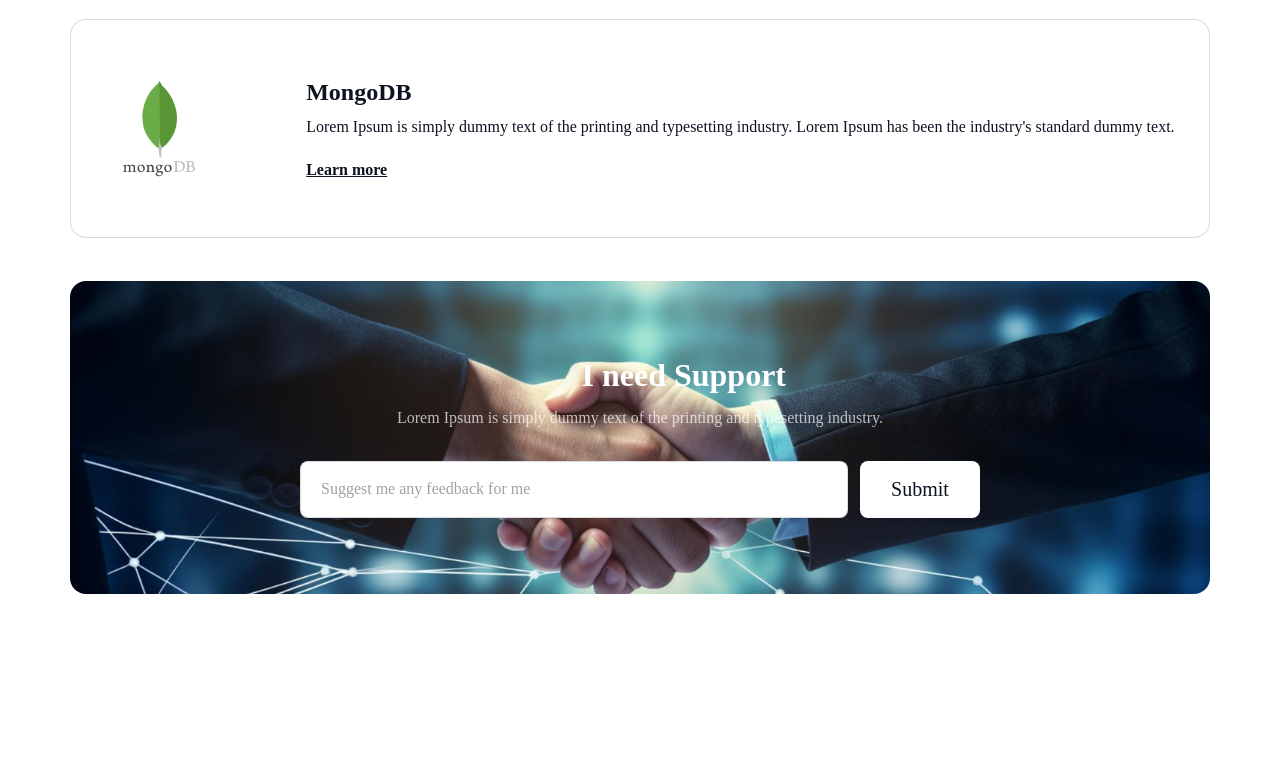
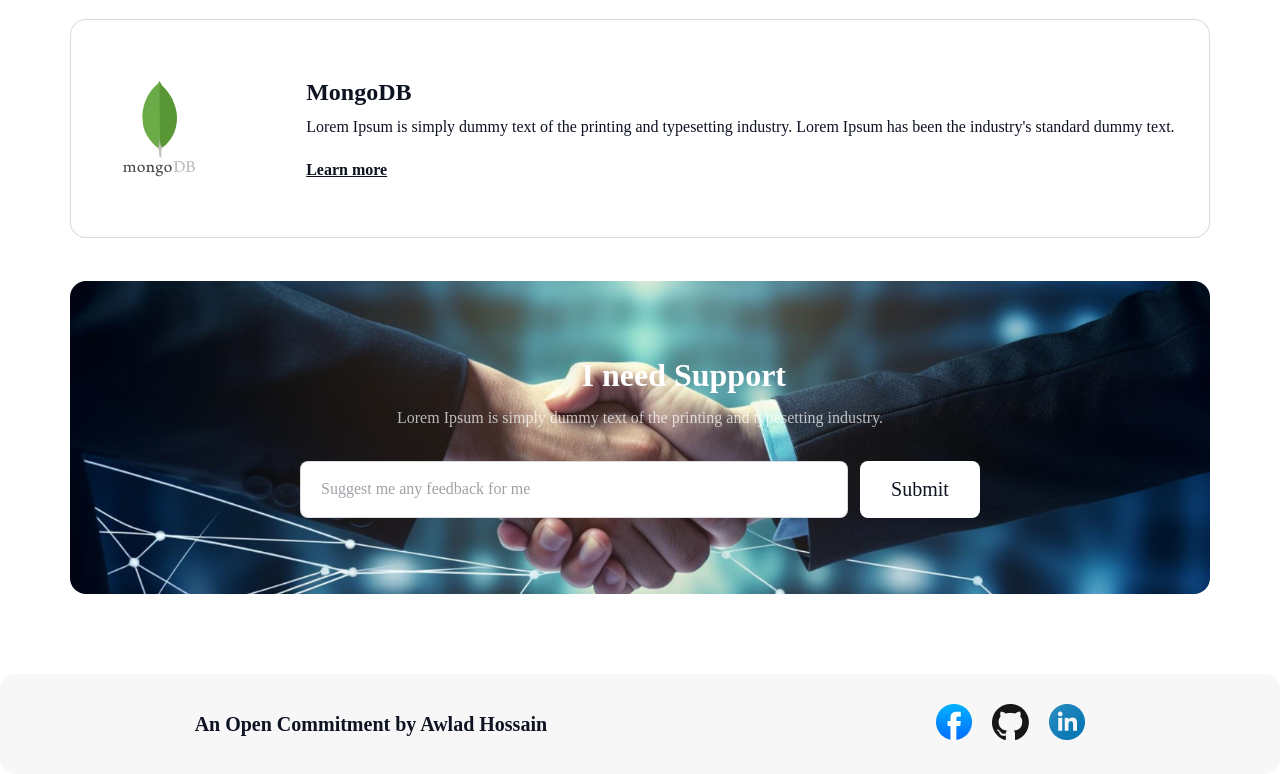
Before and after one commit to tareque101/Portfolio-design-assignment, a plain HTML site: page index.html in a window 1280 px wide. Shown: the part 4503-5277 px from the top of the page. Before the commit the page ends 5097 px from the top, so only its background shows below. Drawn offline with Linux system fonts and the light colour scheme; a web font is replaced by a local one.

Commit message:
ended the design

```diff
--- a/index.html
+++ b/index.html
@@ -249,6 +249,19 @@
 
     <footer>
 
+        <section class="fott">
+
+            <h2>An Open Commitment by Awlad Hossain</h2>
+
+            <div class="tag">
+
+                <a href="https://www.facebook.com/TarakurRahman0185/" target="_blank" class="fb"><img src="/assets/facebook.png" alt=""></a>
+                <a href="https://github.com/tareque101" target="_blank" class="git"> <img src="/assets/github.png" alt=""> </a>
+                <a href="www.linkedin.com/in/tarakur-rahman-643160216" target="_blank" class="link" ><img src="/assets/linkedin-icon 1.png" alt=""></a>
+
+            </div>
+
+        </section>
     </footer>
 </body>
 </html>
--- a/style/style.css
+++ b/style/style.css
@@ -826,3 +826,36 @@ background: rgb(255, 255, 255);
     border-radius: 8px;
 background: rgb(255, 255, 255);
 }
+.fott
+{
+    width: 100%;
+height: 100px;
+    display: flex;
+    flex-direction: row;
+    justify-content: space-around;
+    border-radius: 16px;
+background: rgba(13, 19, 33, 0.03);
+margin-top: 80px;
+align-items: center;
+}
+
+.fott h2{
+    color: rgb(13, 19, 33);
+font-family: Azeret Mono;
+font-size: 20px;
+font-weight: 600;
+}
+
+.fott .tag{
+ display: flex;
+ flex-direction: row;
+ justify-content: space-between;
+ align-items: center;
+}
+
+.fott .tag .git{
+   margin-left: 20px;
+}
+.fott .tag .link{
+   margin-left: 20px;
+}
```
